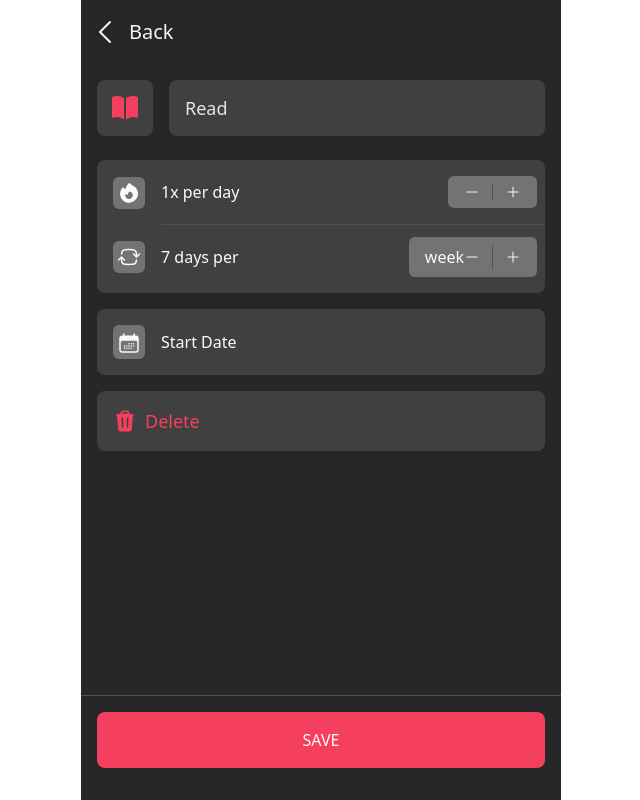
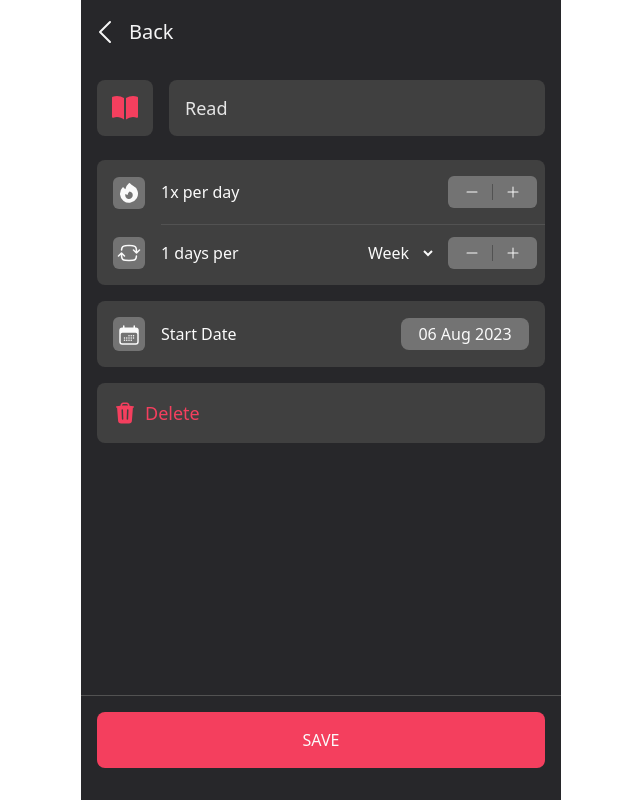
Before and after one commit to halosatrio/dia, a React (Vite) app: page /edit/1 in a window 1280 px wide. Shown: the whole page, without its empty margins (319-959 px from the left). Built offline with nearby package versions, Linux system fonts and the light colour scheme.

Commit message:
feat: counter feature

```diff
--- a/package.json
+++ b/package.json
@@ -15,6 +15,7 @@
     "@heroicons/react": "^2.0.18",
     "dayjs": "^1.11.9",
     "react": "^18.2.0",
+    "react-datepicker": "^4.16.0",
     "react-dom": "^18.2.0",
     "react-router-dom": "^6.15.0"
   },
@@ -22,6 +23,7 @@
     "@commitlint/cli": "^17.7.1",
     "@commitlint/config-conventional": "^17.7.0",
     "@types/react": "^18.2.15",
+    "@types/react-datepicker": "^4.15.0",
     "@types/react-dom": "^18.2.7",
     "@typescript-eslint/eslint-plugin": "^6.0.0",
     "@typescript-eslint/parser": "^6.0.0",
--- a/src/views/AddEditView.tsx
+++ b/src/views/AddEditView.tsx
@@ -8,19 +8,23 @@ import {
   PlusIcon,
   MinusIcon,
 } from '@heroicons/react/24/solid';
+import { useState } from 'react';
+import DatePicker from 'react-datepicker';
 import { useNavigate } from 'react-router-dom';
 
+await import('react-datepicker/dist/react-datepicker.css');
+
 const AddEditView = () => {
+  const [startDate, setStartDate] = useState<Date | null>(new Date());
+  const [perDayCounter, setPerDayCounter] = useState(1);
+  const [daysPerCounter, setDaysPerCounter] = useState(1);
   const navigate = useNavigate();
-  const goBack = () => {
-    navigate(-1);
-  };
 
   return (
     <div className="w-full max-w-[480px] h-screen bg-zinc-800 my-0 mx-auto flex flex-col justify-start">
       {/* <!-- header back navigation --> */}
       <header className="pt-4 mb-8 ml-2">
-        <button onClick={goBack} className="flex items-center">
+        <button onClick={() => navigate(-1)} className="flex items-center">
           <ChevronLeftIcon className="h-8 text-neutral-100 mr-2" />
           <span className="text-zinc-100 text-xl">Back</span>
         </button>
@@ -45,11 +49,15 @@ const AddEditView = () => {
                 <FireIcon className="w-6 text-neutral-50" />
               </div>
               <div className="w-full flex justify-between text-neutral-50 pb-4 border-b border-neutral-600 items-center">
-                <p>1x per day</p>
+                <p>{perDayCounter}x per day</p>
                 <div className="flex px-4 py-2 bg-neutral-500 rounded-md mr-2">
+                  <button onClick={() => setPerDayCounter((prev) => prev - 1)}>
                     <MinusIcon className="w-4 text-neutral-50 mr-3" />
+                  </button>
                   <div className="border-r border-neutral-600"></div>
+                  <button onClick={() => setPerDayCounter((prev) => prev + 1)}>
                     <PlusIcon className="w-4 text-neutral-50 ml-3" />
+                  </button>
                 </div>
               </div>
             </div>
@@ -58,12 +66,34 @@ const AddEditView = () => {
                 <ArrowPathRoundedSquareIcon className="w-6 text-neutral-50" />
               </div>
               <div className="w-full flex justify-between text-neutral-50 items-center">
-                <p>7 days per</p>
+                <p>{daysPerCounter} days per</p>
+                <div className="flex">
+                  <select className="mr-3 bg-transparent text-center">
+                    <option className="text-neutral-800" value="week">
+                      Week
+                    </option>
+                    <option className="text-neutral-800" value="2 week">
+                      2 Weeks
+                    </option>
+                    <option className="text-neutral-800" value="3 weeks">
+                      3 Weeks
+                    </option>
+                    <option className="text-neutral-800" value="4 week">
+                      4 Weeks
+                    </option>
+                    <option className="text-neutral-800" value="month">
+                      Month
+                    </option>
+                  </select>
                   <div className="flex px-4 py-2 bg-neutral-500 rounded-md mr-2">
-                  <button>week</button>
+                    <button onClick={() => setDaysPerCounter((prev) => prev - 1)}>
                       <MinusIcon className="w-4 text-neutral-50 mr-3" />
+                    </button>
                     <div className="border-r border-neutral-600"></div>
+                    <button onClick={() => setDaysPerCounter((prev) => prev + 1)}>
                       <PlusIcon className="w-4 text-neutral-50 ml-3" />
+                    </button>
+                  </div>
                 </div>
               </div>
             </div>
@@ -75,14 +105,13 @@ const AddEditView = () => {
               </div>
               <div className="flex justify-between items-center w-full">
                 <p className="text-neutral-50">Start Date</p>
-                <div className="w-44">
-                  {/* <Datepicker
-                  dark
-                  v-model="date"
-                  :enable-time-picker="false"
-                  :format="format"
-                  position="right"
-                /> */}
+                <div className="w-32">
+                  <DatePicker
+                    selected={startDate}
+                    dateFormat="dd MMM yyyy"
+                    onChange={(date) => setStartDate(date)}
+                    className="w-full text-center px-2 py-1 rounded-lg bg-neutral-500 text-neutral-50"
+                  />
                 </div>
               </div>
             </div>
```
Also changed, not shown: 1 other file (tests, documents, lock files or other folders). Lines whose indentation alone changed are shown as unchanged.
